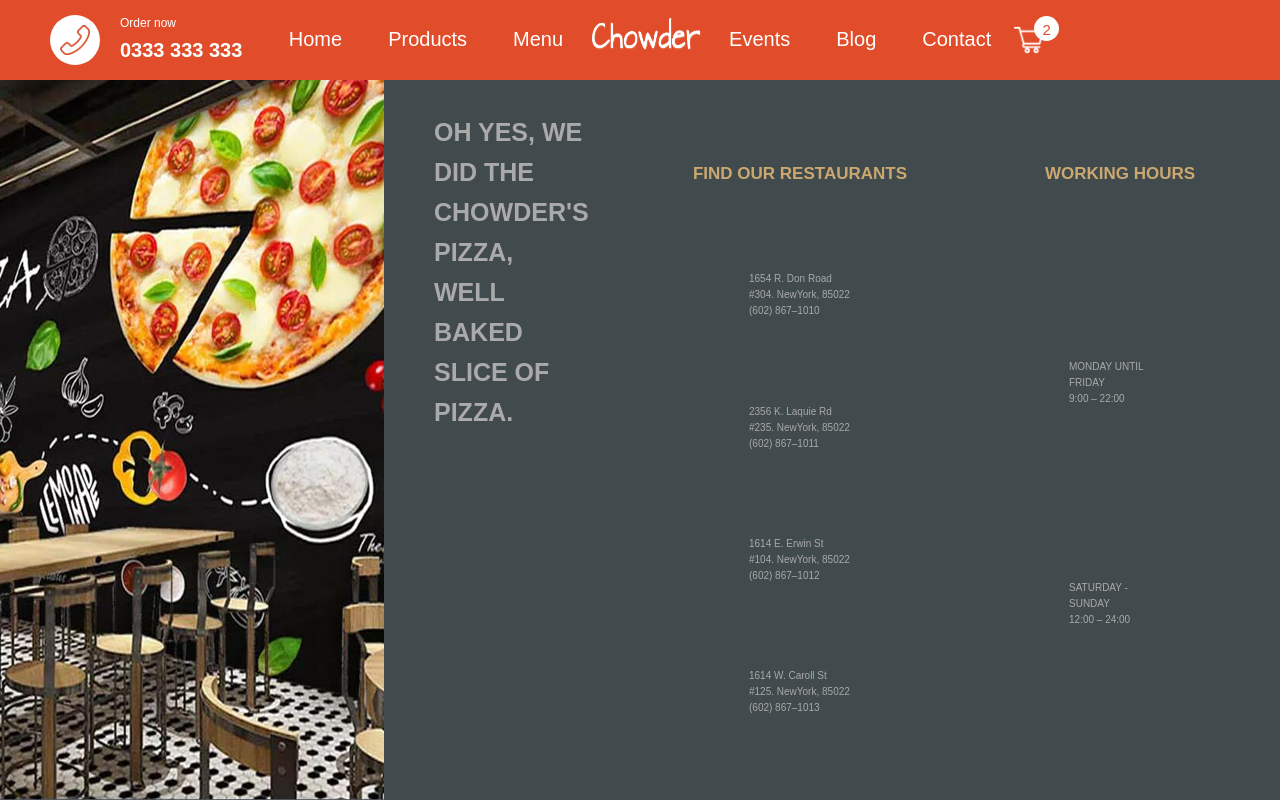
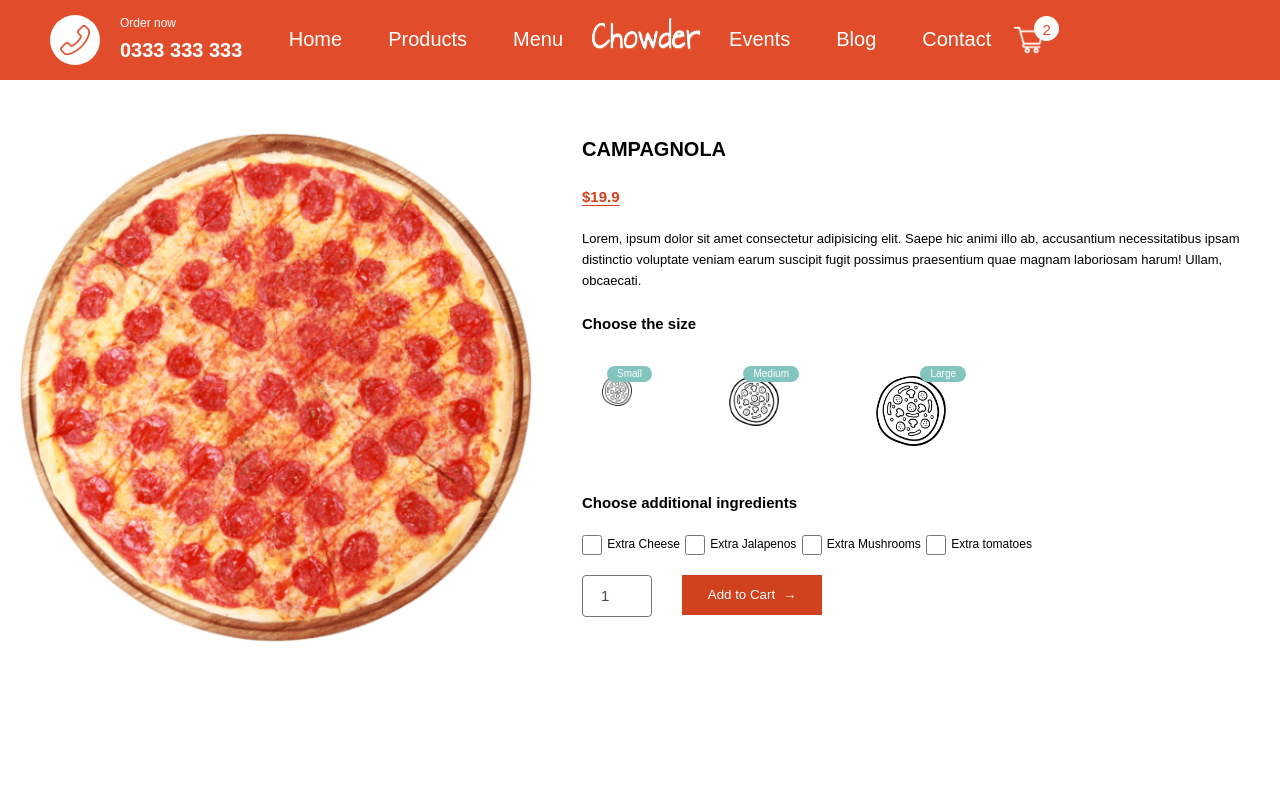
Before and after one commit to adibrisan/next-pizza-restaurant, a Next.js app: page /product/1 in a window 1280 px wide. Shown: the top 800 px of the page. Built offline with nearby package versions, Linux system fonts and the light colour scheme.

Commit message:
Finished the design for product page [desktop view]

```diff
--- a/components/core/Button/Button.jsx
+++ b/components/core/Button/Button.jsx
@@ -3,7 +3,7 @@ import Link from "next/link";
 
 import styles from "./Button.module.css";
 
-const Button = ({ name, link, href }) => {
+const Button = ({ name, link, href, ...props }) => {
   return (
     <>
       {link ? (
@@ -11,7 +11,9 @@ const Button = ({ name, link, href }) => {
           <a className={styles.btn_link}>{name}</a>
         </Link>
       ) : (
-        <button>{name}</button>
+        <button className={styles.btn} {...props}>
+          {name} <div>&rarr;</div>
+        </button>
       )}
     </>
   );
--- a/components/core/Button/Button.module.css
+++ b/components/core/Button/Button.module.css
@@ -21,3 +21,31 @@
 .btn_link:hover::after {
   transform: scaleX(1);
 }
+
+.btn {
+  height: 4rem;
+  width: 14rem;
+  padding: 0.7rem 2rem;
+  border: none;
+  background-color: var(--main-color);
+  color: var(--color-white);
+  cursor: pointer;
+  display: flex;
+  justify-content: space-evenly;
+  align-items: center;
+
+  transition: transform 0.2s;
+}
+
+.btn div {
+  transition: margin-left 0.5s;
+  margin-left: 0.2rem;
+}
+
+.btn:hover div {
+  margin-left: 1.5rem;
+}
+
+.btn:active {
+  transform: translateY(-2px);
+}
--- /dev/null
+++ b/components/core/Input/Input.jsx
@@ -0,0 +1,13 @@
+import React from "react";
+
+import styles from "./Input.module.css";
+
+const Input = ({ number, ...props }) => {
+  return (
+    <div className={styles.container}>
+      <input {...props} />
+    </div>
+  );
+};
+
+export default Input;
--- /dev/null
+++ b/components/core/Input/Input.module.css
@@ -0,0 +1,36 @@
+.container {
+  display: flex;
+  flex-direction: column;
+  padding-bottom: 3rem;
+  position: relative;
+}
+
+.container input {
+  background: transparent;
+  border: 0.1rem solid var(--color-grey-dark-1);
+  border-radius: 0.4rem;
+  color: var(--soft-black);
+  height: 4.2rem;
+  width: 7rem;
+  padding-left: 1.8rem;
+  outline: none;
+  transition: border-color 0.6s;
+  outline-color: var(--main-color);
+  outline-width: 0.2rem;
+  resize: none;
+  font-size: 1.5rem;
+}
+
+.container input:focus,
+.container input:hover {
+  border-color: var(--main-color);
+}
+
+.container input::placeholder {
+  color: var(--soft-black);
+}
+
+.container input:invalid {
+  border-color: var(--color-error);
+  outline-color: var(--color-error);
+}
--- a/components/core/MobileNav/MobileNav.jsx
+++ b/components/core/MobileNav/MobileNav.jsx
@@ -6,6 +6,7 @@ const MobileNav = ({ open, onClick }) => {
   return (
     <div className={styles.navContainer}>
       <input
+        readOnly
         checked={open}
         onClick={onClick}
         type="checkbox"
--- a/components/custom/Slider.jsx
+++ b/components/custom/Slider.jsx
@@ -19,7 +19,6 @@ const Slider = () => {
       setSlidePosition(slidePosition !== 2 ? slidePosition + 1 : 0);
     }
   };
-  console.log(slidePosition);
 
   return (
     <div className={styles.container}>
--- a/components/layout/Navbar.jsx
+++ b/components/layout/Navbar.jsx
@@ -9,7 +9,6 @@ import styles from "../../styles/Navbar.module.css";
 
 const Navbar = () => {
   const [drawerIsOpen, setDrawerIsOpen] = useState(false);
-  // console.log(drawerIsOpen);
 
   const toggleDrawer = () => {
     setDrawerIsOpen((prev) => !prev);
@@ -22,8 +21,8 @@ const Navbar = () => {
           <Image
             src="/img/telephone.png"
             alt="call image"
-            width="32"
-            height="32"
+            width="32px"
+            height="32px"
           />
         </div>
         <div className={styles.texts}>
--- a/pages/product/[id].jsx
+++ b/pages/product/[id].jsx
@@ -1,17 +1,126 @@
-import React from "react";
+import React, { useState } from "react";
+import Head from "next/head";
+import Image from "next/image";
+
+import Button from "../../components/core/Button/Button";
+import Input from "../../components/core/Input/Input";
 
 import styles from "../../styles/Product.module.css";
 
 const Product = () => {
+  const [noPizza, setNoPizza] = useState(1);
+
   const pizza = {
     id: 1,
     img: "/img/pizza.png",
     name: "CAMPAGNOLA",
     price: [19.9, 23.9, 27.9],
-    desc: "Lorem, ipsum dolor sit amet consectetur adipisicing elit. Saepe hic animi illo ab, accusantium necessitatibus ipsam distinctio voluptate veniam earum suscipit fugit possimus praesentium quae magnam laboriosam harum! Ullam, obcaecati.",
+    description:
+      "Lorem, ipsum dolor sit amet consectetur adipisicing elit. Saepe hic animi illo ab, accusantium necessitatibus ipsam distinctio voluptate veniam earum suscipit fugit possimus praesentium quae magnam laboriosam harum! Ullam, obcaecati.",
   };
 
-  return <div className={styles.container}></div>;
+  const handleNoOfPizza = (e) => {
+    setNoPizza(e.target.value);
+  };
+
+  return (
+    <>
+      <Head>
+        <title>Choose your pizza</title>
+        <meta name="description" content="Best pizza in town" />
+        <link rel="icon" href="/pizza.ico" />
+      </Head>
+      <div className={styles.container}>
+        <div className={styles.pizzaImg}>
+          <Image
+            src="/img/pizza.png"
+            alt="picked pizza"
+            layout="responsive"
+            width="500px"
+            height="500px"
+          />
+        </div>
+        <div className={styles.pizzaOptions}>
+          <h1>{pizza.name}</h1>
+          <h2>${pizza.price[0]}</h2>
+          <div className={styles.description}>{pizza.description}</div>
+          <div className={styles.size}>
+            <h2>Choose the size</h2>
+            <div className={styles.pizzaSizes}>
+              <div className={styles.sizeContainer}>
+                <div className={styles.category}>Small</div>
+                <Image
+                  src="/img/size.png"
+                  alt="pizza size"
+                  width="30p"
+                  height="30px"
+                />
+              </div>
+              <div className={styles.sizeContainer}>
+                <div className={styles.category}>Medium</div>
+                <Image
+                  src="/img/size.png"
+                  alt="pizza size"
+                  width="50p"
+                  height="50px"
+                />
+              </div>
+              <div className={styles.sizeContainer}>
+                <div className={styles.category}>Large</div>
+                <Image
+                  src="/img/size.png"
+                  alt="pizza size"
+                  width="70p"
+                  height="70px"
+                />
+              </div>
+            </div>
+          </div>
+          <div className={styles.additional}>
+            <h2>Choose additional ingredients</h2>
+            <div className={styles.additionContainer}>
+              <input
+                id="extra_cheese"
+                type="checkbox"
+                className={styles.checkbox}
+              />
+              <label className={styles.checkboxTitle} htmlFor="extra_cheese">
+                Extra Cheese
+              </label>
+              <input
+                id="extra_jalapenos"
+                type="checkbox"
+                className={styles.checkbox}
+              />
+              <label className={styles.checkboxTitle} htmlFor="extra_jalapenos">
+                Extra Jalapenos
+              </label>
+              <input
+                id="extra_mushrooms"
+                type="checkbox"
+                className={styles.checkbox}
+              />
+              <label className={styles.checkboxTitle} htmlFor="extra_mushrooms">
+                Extra Mushrooms
+              </label>
+              <input
+                id="extra_tomatoes"
+                type="checkbox"
+                className={styles.checkbox}
+              />
+              <label className={styles.checkboxTitle} htmlFor="extra_tomatoes">
+                Extra tomatoes
+              </label>
+            </div>
+          </div>
+          <div className={styles.submit}>
+            <Input type="number" value={noPizza} onChange={handleNoOfPizza} />
+            <Button name="Add to Cart" />
+          </div>
+        </div>
+      </div>
+    </>
+  );
 };
 
 export default Product;
--- a/styles/Navbar.module.css
+++ b/styles/Navbar.module.css
@@ -102,4 +102,16 @@
     justify-content: flex-end;
     margin-right: 3rem;
   }
+
+  .callItem {
+    background-color: var(--color-white);
+    border-radius: 50%;
+    padding: 1rem;
+    width: 3.5rem;
+    height: 3.5rem;
+  }
+
+  .texts .text {
+    font-size: 1.8rem;
+  }
 }
--- a/styles/Product.module.css
+++ b/styles/Product.module.css
@@ -1,2 +1,92 @@
 .container {
+  height: 100vh;
+  margin-top: 10vh;
+  margin: 0 2rem;
+  display: grid;
+  grid-template-columns: 40vw minmax(min-content, 60vw);
+  grid-gap: 5rem;
+  align-content: center;
 }
+
+.pizzaImg {
+  grid-column: 1 / 1;
+  width: 100%;
+  height: 100%;
+}
+
+.pizzaOptions {
+  grid-column: 2 / -1;
+  display: flex;
+  flex-direction: column;
+  align-items: flex-start;
+}
+
+.pizzaOptions > * {
+  margin-bottom: 2rem;
+}
+
+.pizzaOptions > h2 {
+  color: var(--main-color);
+  text-decoration: underline;
+  text-underline-offset: 3px;
+}
+
+.pizzaOptions .description {
+  font-size: 1.3rem;
+  font-weight: 400;
+}
+
+.pizzaOptions .size h2 {
+  margin-bottom: 2rem;
+}
+
+.pizzaOptions .size .pizzaSizes {
+  width: 30vw;
+  display: flex;
+  justify-content: space-between;
+  align-items: flex-start;
+}
+
+.sizeContainer {
+  position: relative;
+  padding: 2rem;
+  cursor: pointer;
+}
+
+.sizeContainer .category {
+  position: absolute;
+  top: 1rem;
+  right: 0;
+  color: var(--color-white);
+  background-color: var(--color-pizza-size);
+  padding: 0 1rem;
+  border-radius: 1rem;
+  z-index: 1;
+}
+
+.pizzaOptions .additional h2 {
+  margin-bottom: 2rem;
+}
+
+.additionContainer {
+  display: flex;
+  justify-content: space-between;
+  align-items: center;
+  width: 45rem;
+}
+
+.checkbox {
+  width: 2rem;
+  height: 2rem;
+}
+
+.checkboxTitle {
+  font-size: 1.2rem;
+  font-weight: 400;
+}
+
+.submit {
+  width: 24rem;
+  display: flex;
+  justify-content: space-between;
+}
--- a/styles/globals.css
+++ b/styles/globals.css
@@ -12,6 +12,10 @@
   --soft-black: #414a4c;
 
   --color-laser: #cca871;
+
+  --color-pizza-size: #83c5be;
+
+  --color-error: #d2001a;
 
   --font-primary: "Nunito", sans-serif;
 
```
